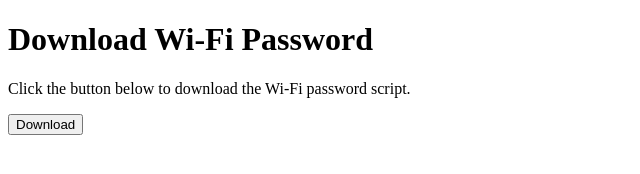
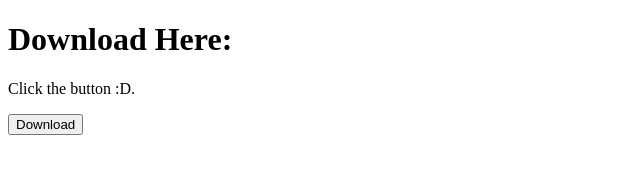
Before and after one commit to Villadskw/rickr, a plain HTML site: page index.html in a window 1280 px wide. Shown: the whole page, without its empty margins (0-640 px from the left). Drawn offline with Linux system fonts and the light colour scheme.

Commit message:
Update index.html

```diff
--- a/index.html
+++ b/index.html
@@ -3,11 +3,11 @@
 <head>
     <meta charset="UTF-8">
     <meta name="viewport" content="width=device-width, initial-scale=1.0">
-    <title>Download Wi-Fi Password</title>
+    <title>Ikke en rickroll :D</title>
 </head>
 <body>
-    <h1>Download Wi-Fi Password</h1>
-    <p>Click the button below to download the Wi-Fi password script.</p>
+    <h1>Download Here:</h1>
+    <p>Click the button :D.</p>
     <a href="Wifipassword.bat" download><button>Download</button></a>
 </body>
 </html>
```
